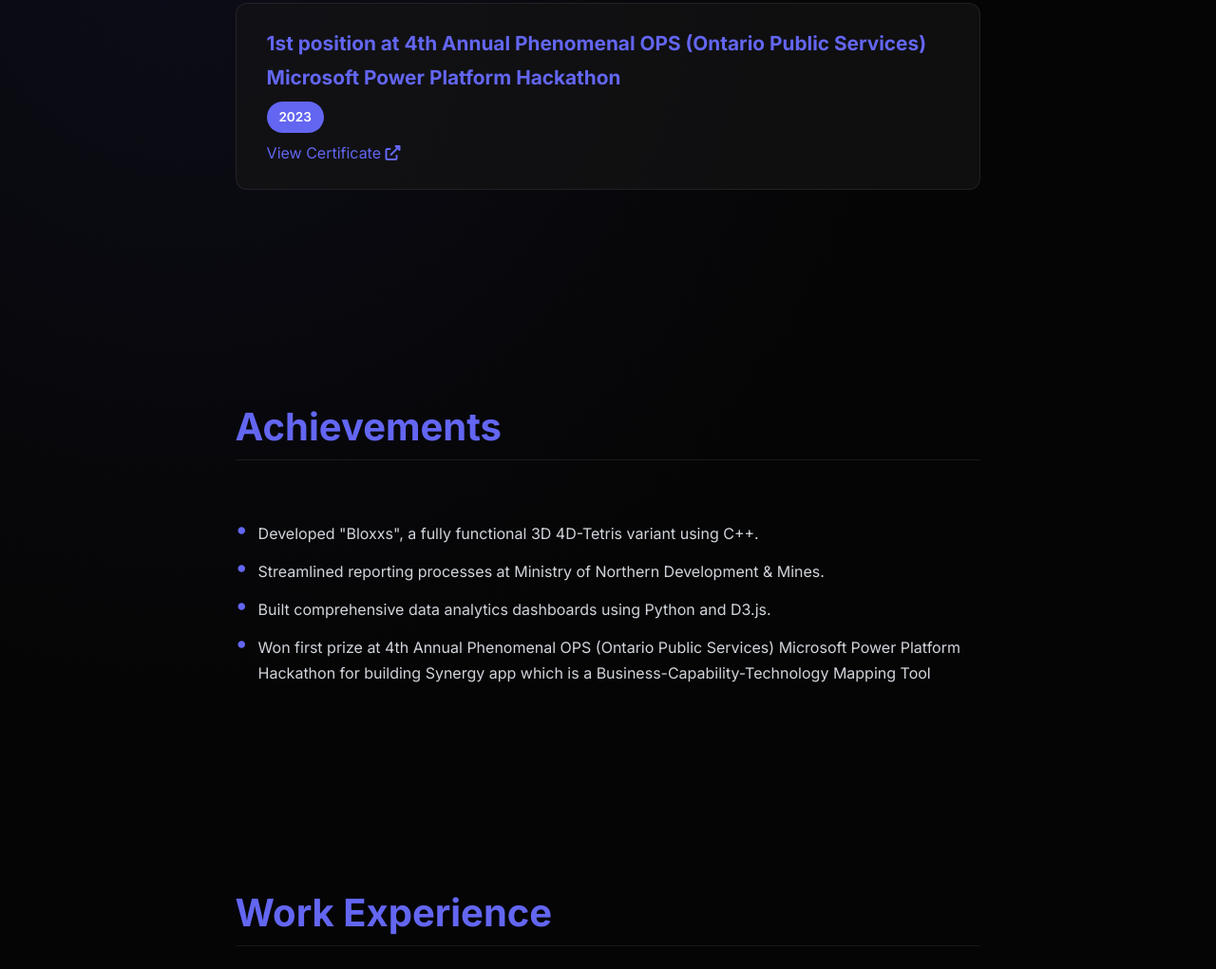
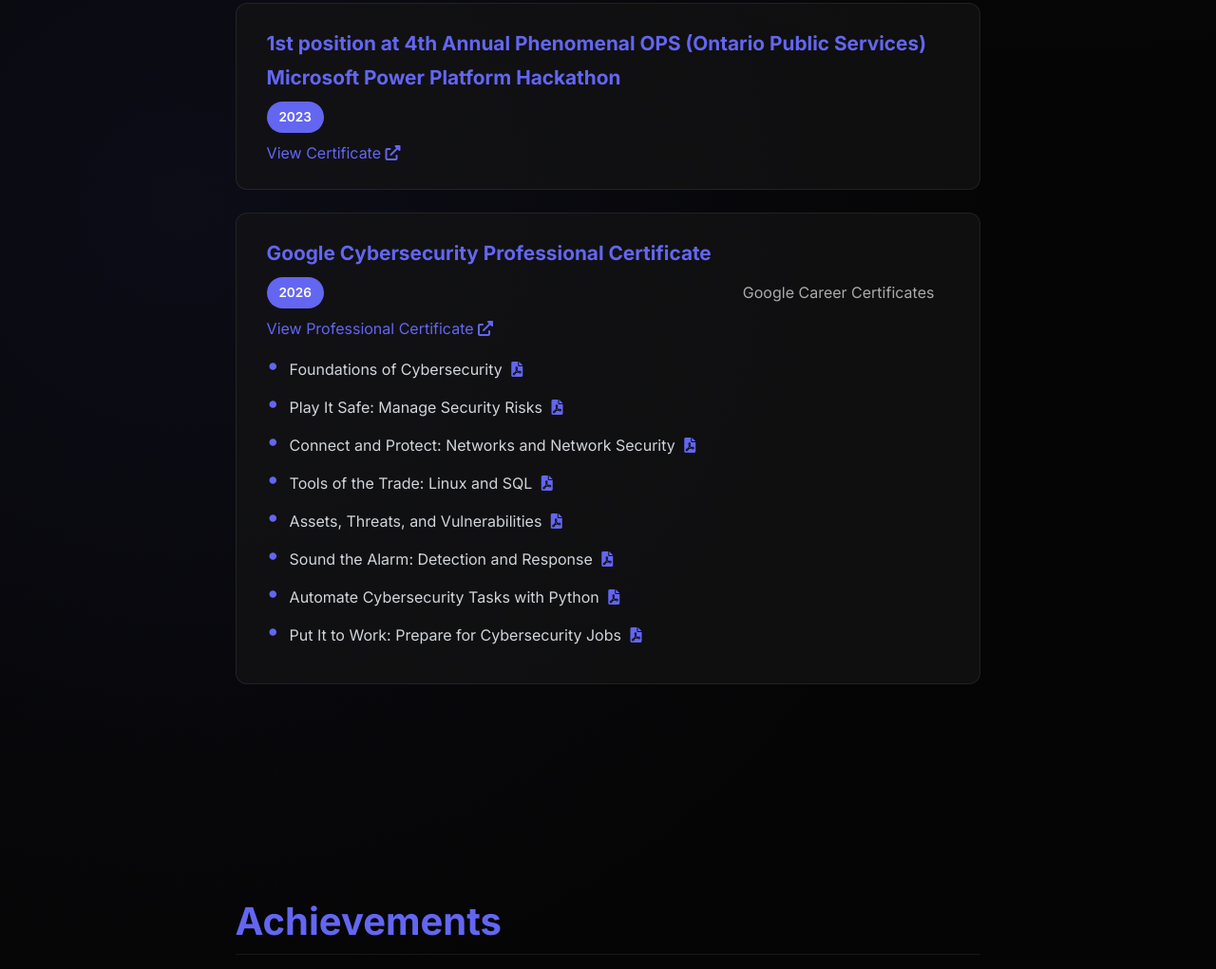
Before and after one commit to PranavWorksInCode/professional_portfolio, a plain HTML site: page resume.html in a window 1280 px wide. Shown: the part 3033-4054 px from the top of the page at 95% size. Drawn offline with Linux system fonts and the light colour scheme.

Commit message:
added certificates

```diff
--- a/resume.html
+++ b/resume.html
@@ -142,6 +142,47 @@
                             target="_blank" style="color: var(--accent-color); text-decoration: none;">View Certificate
                             <i class="fas fa-external-link-alt"></i></a></p>
                 </div>
+                <!-- Google Cybersecurity Certificate -->
+                <div class="timeline-item">
+                    <h3>Google Cybersecurity Professional Certificate</h3>
+                    <span class="timeline-date">2026</span>
+                    <p>Google Career Certificates</p>
+                    <p style="width: 100%; margin-top: 0.5rem;"><a
+                            href="Documents/Coursera MNVGREM3PD3G-Google Cybersecurity Certificate.pdf" target="_blank"
+                            style="color: var(--accent-color); text-decoration: none;">View Professional
+                            Certificate
+                            <i class="fas fa-external-link-alt"></i></a></p>
+                    <ul class="roadmap-details" style="margin-top: 1rem;">
+                        <li>Foundations of Cybersecurity <a
+                                href="Documents/Coursera TCOQB0FEB87S-FOundation of Cybersecurity.pdf" target="_blank"
+                                style="color: var(--accent-color); margin-left: 5px;"><i
+                                    class="fas fa-file-pdf"></i></a></li>
+                        <li>Play It Safe: Manage Security Risks <a
+                                href="Documents/Coursera PFTSRNFGOW8L-Play it safe.pdf" target="_blank"
+                                style="color: var(--accent-color); margin-left: 5px;"><i
+                                    class="fas fa-file-pdf"></i></a></li>
+                        <li>Connect and Protect: Networks and Network Security <a
+                                href="Documents/Connect_and_Protect.pdf" target="_blank"
+                                style="color: var(--accent-color); margin-left: 5px;"><i
+                                    class="fas fa-file-pdf"></i></a></li>
+                        <li>Tools of the Trade: Linux and SQL <a href="Documents/Tools_of_the_Trade.pdf" target="_blank"
+                                style="color: var(--accent-color); margin-left: 5px;"><i
+                                    class="fas fa-file-pdf"></i></a></li>
+                        <li>Assets, Threats, and Vulnerabilities <a href="Documents/Assets_Threats_Vulnerabilities.pdf"
+                                target="_blank" style="color: var(--accent-color); margin-left: 5px;"><i
+                                    class="fas fa-file-pdf"></i></a></li>
+                        <li>Sound the Alarm: Detection and Response <a href="Documents/Sound_the_Alarm.pdf"
+                                target="_blank" style="color: var(--accent-color); margin-left: 5px;"><i
+                                    class="fas fa-file-pdf"></i></a></li>
+                        <li>Automate Cybersecurity Tasks with Python <a
+                                href="Documents/Automate_Cybersecurity_Tasks.pdf" target="_blank"
+                                style="color: var(--accent-color); margin-left: 5px;"><i
+                                    class="fas fa-file-pdf"></i></a></li>
+                        <li>Put It to Work: Prepare for Cybersecurity Jobs <a href="Documents/Put_It_to_Work.pdf"
+                                target="_blank" style="color: var(--accent-color); margin-left: 5px;"><i
+                                    class="fas fa-file-pdf"></i></a></li>
+                    </ul>
+                </div>
             </div>
         </section>
 
```
Also changed, not shown: projectnetsentinel.html (+1 -0 lines), 11 other files.
